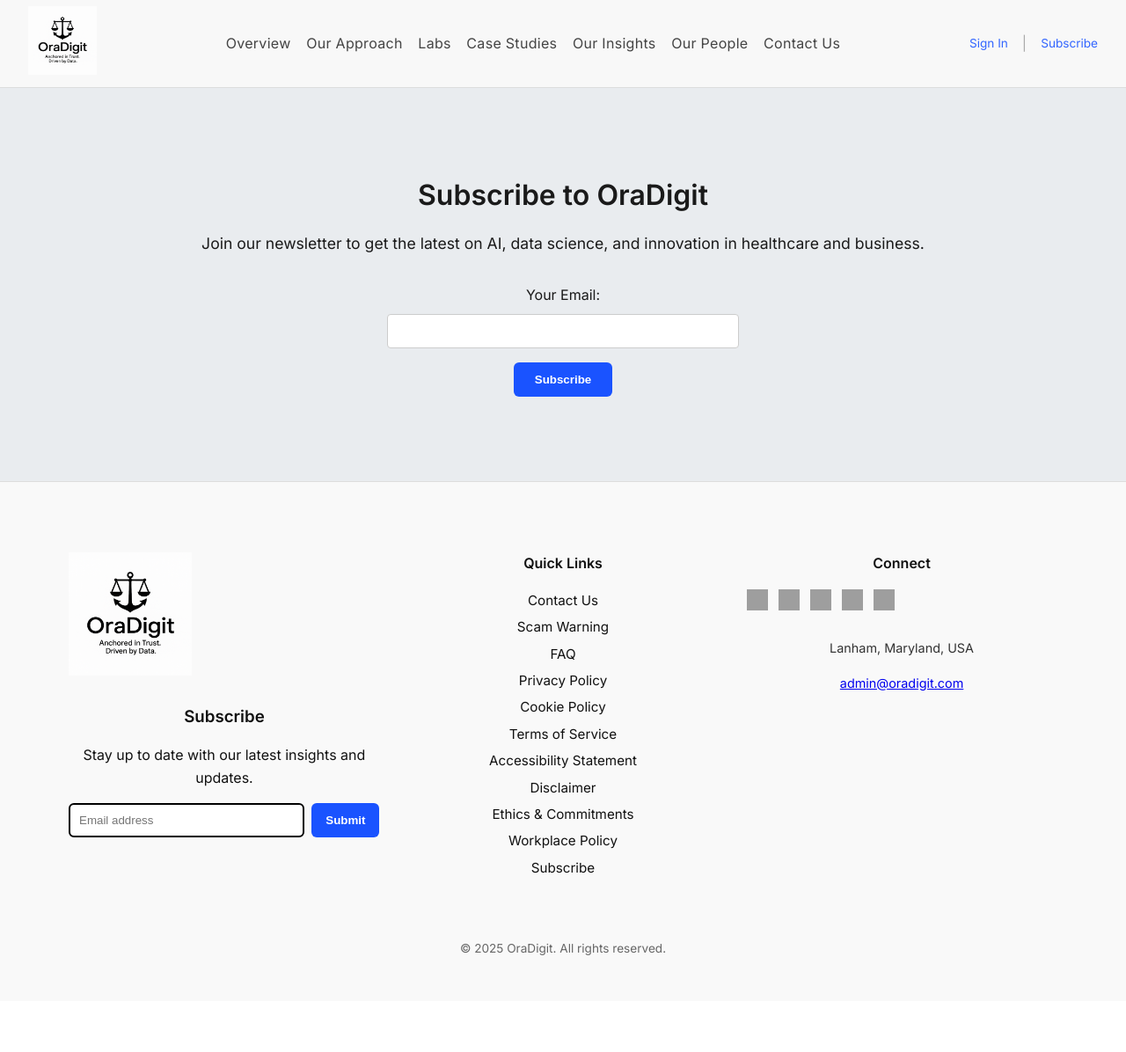
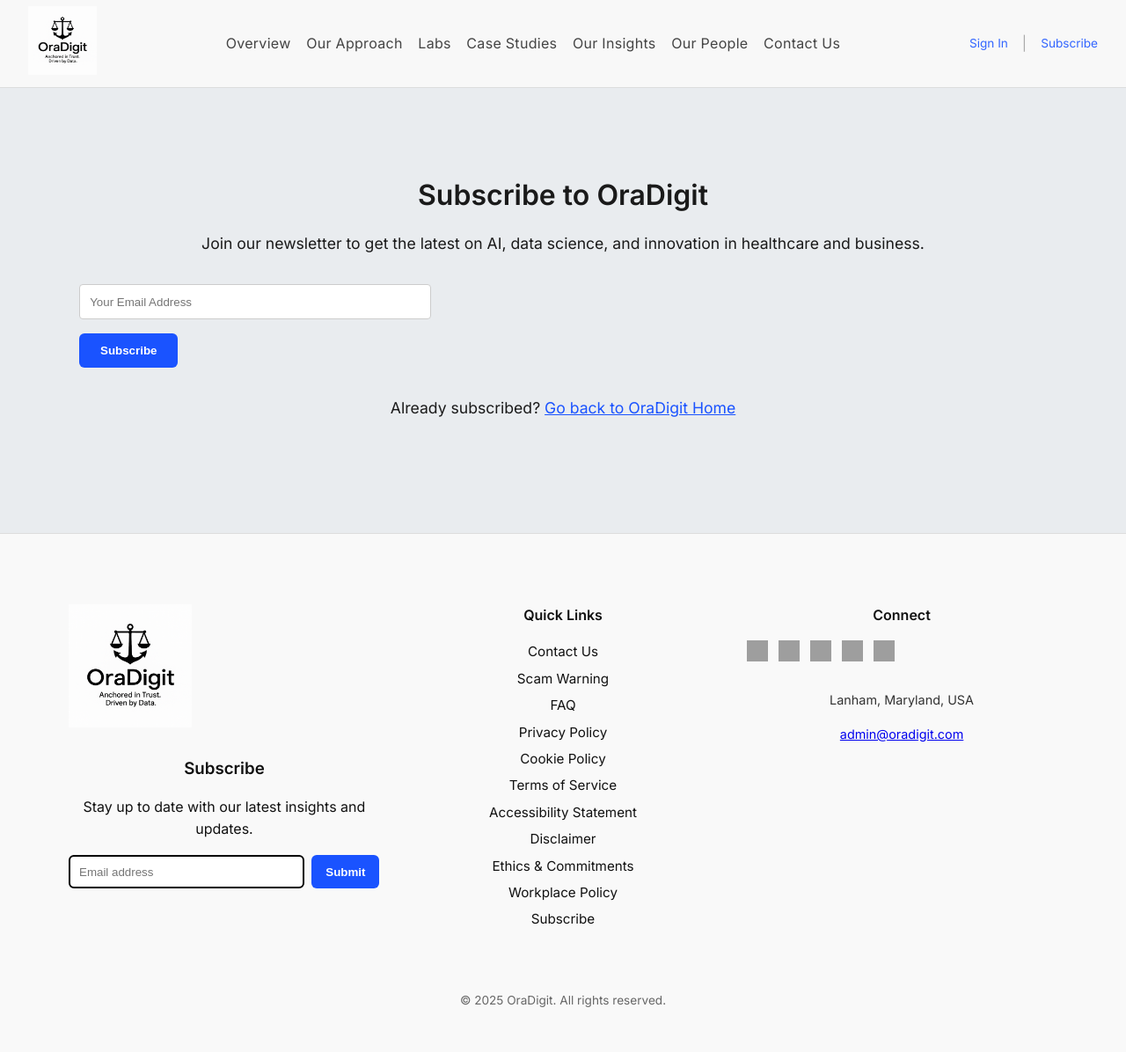
Before and after one commit to DataForSolution/oradigit-site, a Jekyll site: the page built from subscribe/index.html, in a window 1280 px wide. Shown: the whole page at 88% size. Built offline with Jekyll 4.4.1, drawn with Linux system fonts in a browser that asks for light colours; before the commit the page ends 1138 px from its top, so only the background shows below that; grey boxes are pictures that could not be loaded.

Commit message:
Improved subscribe page with embedded form and home link

```diff
--- a/subscribe/index.html
+++ b/subscribe/index.html
@@ -9,15 +9,14 @@
     <h2>Subscribe to OraDigit</h2>
     <p>Join our newsletter to get the latest on AI, data science, and innovation in healthcare and business.</p>
 
-    <form action="https://buttondown.email/api/emails/embed-subscribe/oradigit" method="post" target="popupwindow"
-      onsubmit="window.open('https://buttondown.email/oradigit', 'popupwindow')"
-      class="subscription-form" style="margin-top: 2rem;">
-      <label for="bd-email" style="display:block; font-weight: 500; margin-bottom: 0.5rem;">Your Email:</label>
-      <input type="email" name="email" id="bd-email" required
-        style="padding: 0.7rem; width: 100%; max-width: 400px; margin-bottom: 1rem; border: 1px solid #ccc; border-radius: 4px;">
-      <br>
+    <form action="https://buttondown.email/api/emails/embed-subscribe/oradigit" method="post" target="_blank"
+      class="subscription-form" style="margin-top: 2rem; display: flex; flex-direction: column; align-items: start; gap: 1rem; max-width: 400px;">
+      <input type="email" name="email" placeholder="Your Email Address" required
+        style="width: 100%; padding: 0.7rem; border: 1px solid #ccc; border-radius: 4px;">
       <input type="submit" value="Subscribe"
-        style="background-color: #1a53ff; color: white; padding: 0.75rem 1.5rem; border: none; border-radius: 6px; font-weight: 600; cursor: pointer;">
+        style="padding: 0.75rem 1.5rem; background-color: #1a53ff; color: white; border: none; border-radius: 6px; font-weight: 600; cursor: pointer;">
     </form>
+
+    <p style="margin-top: 2rem;">Already subscribed? <a href="/" style="color: #1a53ff; font-weight: 500;">Go back to OraDigit Home</a></p>
   </div>
 </section>
```
